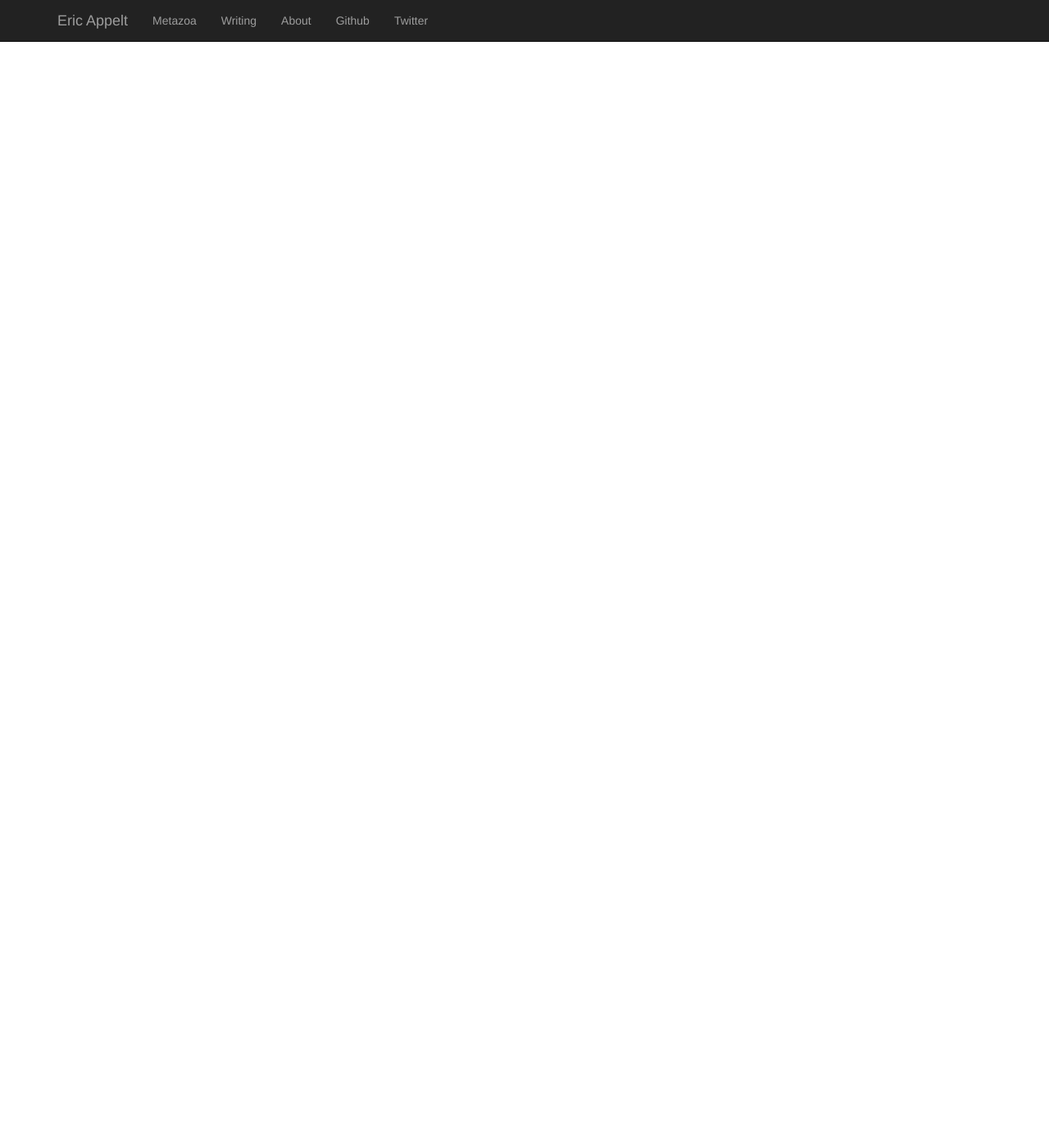
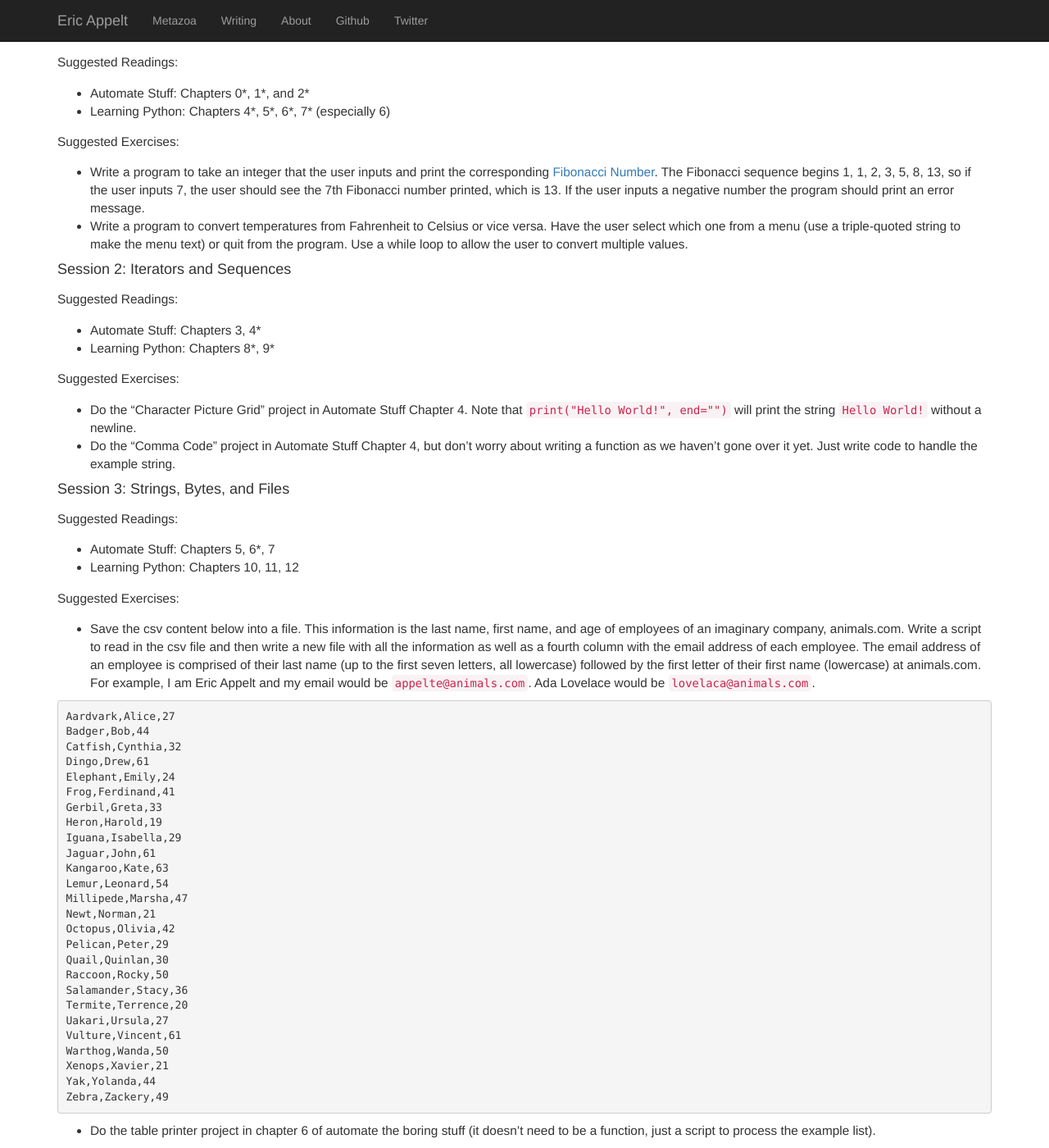
Before and after one commit to appeltel/website-ericappelt, a Jekyll site: the page built from pythonclass/index.md, in a window 1280 px wide and 1400 px high, scrolled down 1890 px. Shown: the whole window at 82% size. Built offline with Jekyll 4.4.1, drawn with Linux system fonts in a browser that asks for light colours; nearby versions of some CDN libraries; some of the changed text lies outside the part shown.

Commit message:
Add python course prereqs and content

```diff
--- a/pythonclass/index.md
+++ b/pythonclass/index.md
@@ -77,6 +77,34 @@
 
 ## Prerequisites and Getting Started
 
+The only prerequisite to starting this course is to obtain a laptop or
+other device with python 3.4 or later installed. You should be able to
+(using the text editor of your choice) make a file containing the single
+python statement `print("Hello World!")` and run it, for example:
+
+{% highlight console %}
+$ echo 'print("Hello World!")' > hello.py
+$ python hello.py
+Hello World!
+{% endhighlight %}
+
+You should also be able to run this statement from the python interpreter's
+interactive REPL feature, for example:
+
+{% highlight console %}
+$ python
+Python 3.6.4 (default, Mar 23 2018, 08:00:10)
+[GCC 4.2.1 Compatible Apple LLVM 8.0.0 (clang-800.0.42.1)] on darwin
+Type "help", "copyright", "credits" or "license" for more information.
+>>> print('Hello World!')
+Hello World!
+{% endhighlight %}
+
+You can find download instructions for python at the
+[python web site](https://www.python.org/), or you may also wish to use
+the [Anaconda python distribution](https://www.anaconda.com/download/) which
+includes many useful scientific libraries already.
+
 ## Course Material
 
 Descriptions, suggested exercises, and suggested readings are given
@@ -94,5 +122,82 @@
 
 Suggested Exercises:
 
-* Write a program to take an integer that the user inputs and print the corresponding [Fibonacci Number](https://en.wikipedia.org/wiki/Fibonacci_number). The Fibonacci sequence begins 1, 1, 2, 3, 5, 8, 13, so if the user inputs 7, the user should see the 7th Fibonacci number printed, which is 13. If the user inputs a negative number the program should print an error message.
-* Write a program to convert temperatures from Fahrenheit to Celsius or vice versa. Have the user select which one from a menu (use a triple-quoted string to make the menu text) or quit from the program. Use a while loop to allow the user to convert multiple values.
+* Write a program to take an integer that the user inputs and print
+  the corresponding
+  [Fibonacci Number](https://en.wikipedia.org/wiki/Fibonacci_number).
+  The Fibonacci sequence begins 1, 1, 2, 3, 5, 8, 13, so if the user
+  inputs 7, the user should see the 7th Fibonacci number printed,
+  which is 13. If the user inputs a negative number the program should
+  print an error message.
+* Write a program to convert temperatures from Fahrenheit to Celsius or
+  vice versa. Have the user select which one from a menu
+  (use a triple-quoted string to make the menu text) or quit from the
+  program. Use a while loop to allow the user to convert multiple values.
+
+#### Session 2: Iterators and Sequences
+
+Suggested Readings:
+
+* Automate Stuff: Chapters 3, 4\*
+* Learning Python: Chapters 8\*, 9\*
+
+Suggested Exercises:
+
+* Do the "Character Picture Grid" project in Automate Stuff Chapter 4.
+  Note that `print("Hello World!", end="")` will print the string `Hello World!`
+  without a newline.
+* Do the "Comma Code" project in Automate Stuff Chapter 4, but don't worry about
+  writing a function as we haven't gone over it yet.
+  Just write code to handle the example string.
+
+#### Session 3: Strings, Bytes, and Files
+
+Suggested Readings:
+
+* Automate Stuff: Chapters 5, 6\*, 7
+* Learning Python: Chapters 10, 11, 12
+
+Suggested Exercises:
+
+* Save the csv content below into a file. This information is the
+  last name, first name, and age of employees of an imaginary company,
+  animals.com. Write a script to read in the csv file and then write a
+  new file with all the information as well as a fourth column with the
+  email address of each employee. The email address of an employee is
+  comprised of their last name (up to the first seven letters, all
+  lowercase) followed by the first letter of their first name (lowercase)
+  at animals.com. For example, I am Eric Appelt and my email would
+  be `appelte@animals.com`. Ada Lovelace would be `lovelaca@animals.com`.
+
+{% highlight text %}
+Aardvark,Alice,27
+Badger,Bob,44
+Catfish,Cynthia,32
+Dingo,Drew,61
+Elephant,Emily,24
+Frog,Ferdinand,41
+Gerbil,Greta,33
+Heron,Harold,19
+Iguana,Isabella,29
+Jaguar,John,61
+Kangaroo,Kate,63
+Lemur,Leonard,54
+Millipede,Marsha,47
+Newt,Norman,21
+Octopus,Olivia,42
+Pelican,Peter,29
+Quail,Quinlan,30
+Raccoon,Rocky,50
+Salamander,Stacy,36
+Termite,Terrence,20
+Uakari,Ursula,27
+Vulture,Vincent,61
+Warthog,Wanda,50
+Xenops,Xavier,21
+Yak,Yolanda,44
+Zebra,Zackery,49
+{% endhighlight %}
+
+* Do the table printer project in chapter 6 of automate the boring stuff
+  (it doesn't need to be a function, just a script to process the example
+  list).
```
